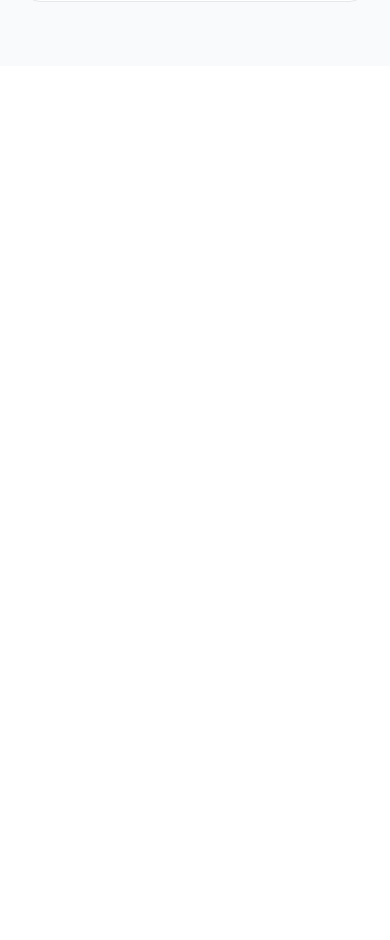
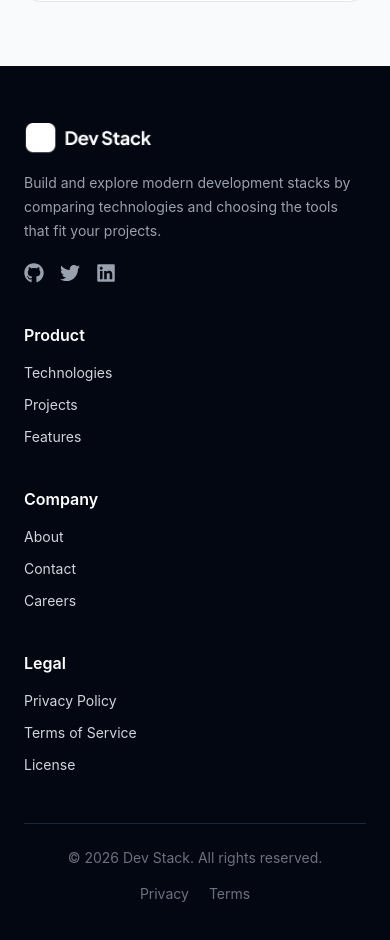
Before and after one commit to Ara-Fat-Islam/Assignment-5, a React (Vite) app: page / in a window 390 px wide. Shown: the part 5660-6600 px from the top of the page. Before the commit the page ends 5726 px from the top, so only its background shows below. Built offline with nearby package versions, Linux system fonts and the light colour scheme.

Commit message:
build responsive footer

```diff
--- a/src/App.tsx
+++ b/src/App.tsx
@@ -1,3 +1,4 @@
+import Footer from "./Components/Footer";
 import { useEffect, useState } from "react";
 import { ToastContainer, toast } from "react-toastify";
 import "react-toastify/dist/ReactToastify.css";
@@ -106,6 +107,8 @@ function App() {
         </div>
       </section>
 
+           <Footer />
+
       <ToastContainer position="top-right" />
     </div>
   );
--- a/src/Components/Footer.tsx
+++ b/src/Components/Footer.tsx
@@ -0,0 +1,140 @@
+import { FaGithub, FaLinkedin, FaTwitter } from "react-icons/fa";
+import NavLogo from "../assets/logo-text.png";
+
+const Footer = () => {
+  return (
+    <footer className="bg-gray-950 text-gray-300">
+      <div className="container mx-auto px-6 py-14">
+        <div className="grid grid-cols-1 md:grid-cols-2 lg:grid-cols-4 gap-10">
+
+          <div>
+            <img
+              src={NavLogo}
+              alt="Dev Stack"
+              className="w-32 brightness-0 invert"
+            />
+
+            <p className="mt-4 text-sm text-gray-400 leading-6 max-w-sm">
+              Build and explore modern development stacks by comparing
+              technologies and choosing the tools that fit your projects.
+            </p>
+
+            <div className="mt-5 flex items-center gap-4">
+              <a
+                href="https://github.com"
+                target="_blank"
+                rel="noreferrer"
+                className="text-gray-400 hover:text-white transition"
+              >
+                <FaGithub size={20} />
+              </a>
+
+              <a
+                href="https://twitter.com"
+                target="_blank"
+                rel="noreferrer"
+                className="text-gray-400 hover:text-white transition"
+              >
+                <FaTwitter size={20} />
+              </a>
+
+              <a
+                href="https://linkedin.com"
+                target="_blank"
+                rel="noreferrer"
+                className="text-gray-400 hover:text-white transition"
+              >
+                <FaLinkedin size={20} />
+              </a>
+            </div>
+          </div>
+
+          <div>
+            <h3 className="text-white font-semibold">Product</h3>
+
+            <ul className="mt-4 space-y-3 text-sm">
+              <li>
+                <a href="#technologies" className="hover:text-white transition">
+                  Technologies
+                </a>
+              </li>
+              <li>
+                <a href="#projects" className="hover:text-white transition">
+                  Projects
+                </a>
+              </li>
+              <li>
+                <a href="#technologies" className="hover:text-white transition">
+                  Features
+                </a>
+              </li>
+            </ul>
+          </div>
+
+          <div>
+            <h3 className="text-white font-semibold">Company</h3>
+
+            <ul className="mt-4 space-y-3 text-sm">
+              <li>
+                <a href="#about" className="hover:text-white transition">
+                  About
+                </a>
+              </li>
+              <li>
+                <a href="#contact" className="hover:text-white transition">
+                  Contact
+                </a>
+              </li>
+              <li>
+                <a href="#contact" className="hover:text-white transition">
+                  Careers
+                </a>
+              </li>
+            </ul>
+          </div>
+
+          <div>
+            <h3 className="text-white font-semibold">Legal</h3>
+
+            <ul className="mt-4 space-y-3 text-sm">
+              <li>
+                <a href="#privacy" className="hover:text-white transition">
+                  Privacy Policy
+                </a>
+              </li>
+              <li>
+                <a href="#terms" className="hover:text-white transition">
+                  Terms of Service
+                </a>
+              </li>
+              <li>
+                <a href="#license" className="hover:text-white transition">
+                  License
+                </a>
+              </li>
+            </ul>
+          </div>
+
+        </div>
+
+        <div className="mt-12 pt-6 border-t border-gray-800 flex flex-col md:flex-row items-center justify-between gap-4 text-sm text-gray-500">
+          <p>
+            © 2026 Dev Stack. All rights reserved.
+          </p>
+
+          <div className="flex items-center gap-5">
+            <a href="#privacy" className="hover:text-white transition">
+              Privacy
+            </a>
+
+            <a href="#terms" className="hover:text-white transition">
+              Terms
+            </a>
+          </div>
+        </div>
+      </div>
+    </footer>
+  );
+};
+
+export default Footer;
```
